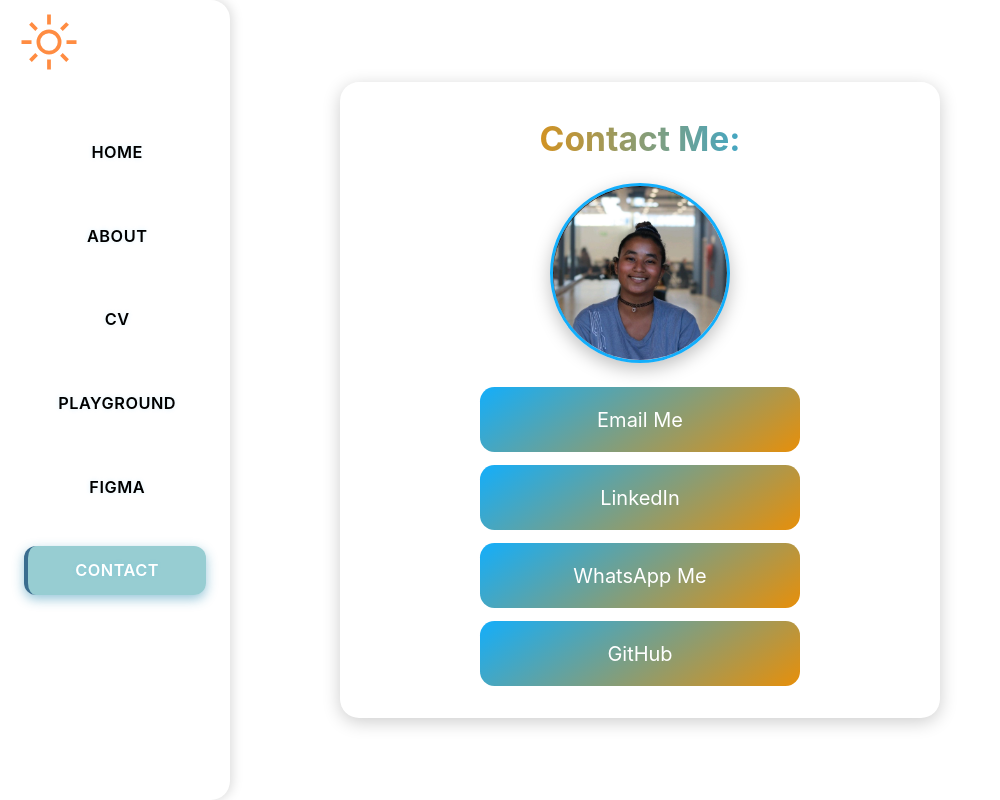
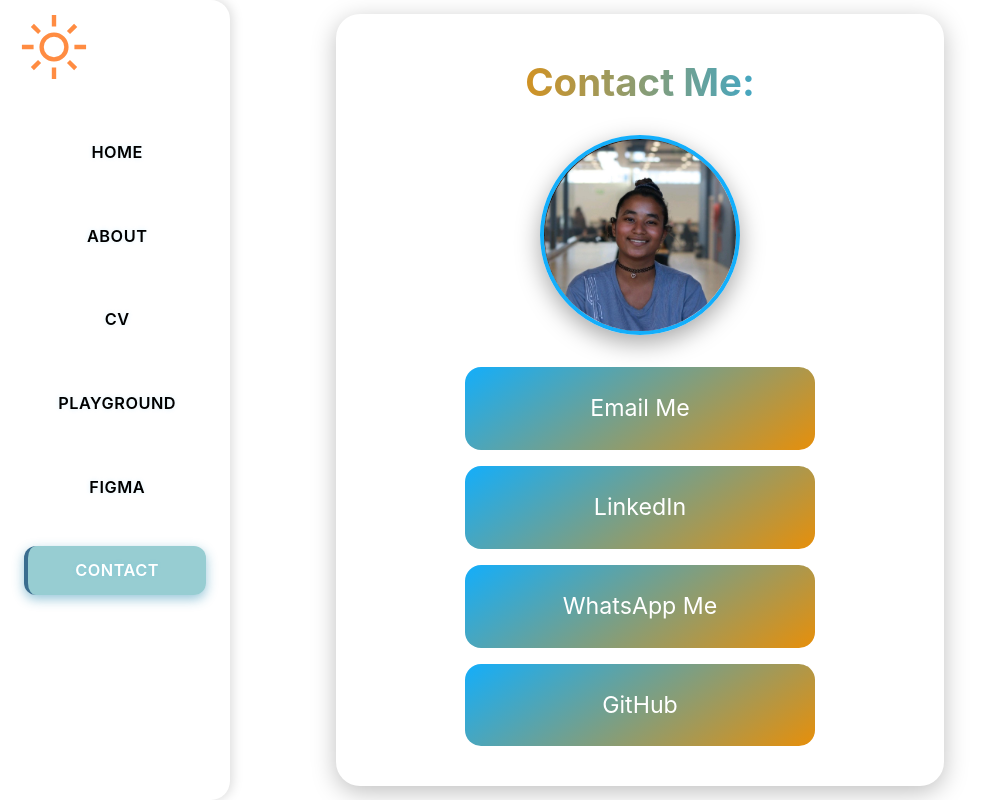
Before and after one commit to Steffycoding/PORTFOLIO, a Nuxt app: page /contact in a window 1280 px wide. Shown: the whole page, without its empty margins (0-1000 px from the left). Built offline with nearby package versions, Linux system fonts and the light colour scheme.

Commit message:
Update contact.vue

```diff
--- a/pages/contact.vue
+++ b/pages/contact.vue
@@ -57,7 +57,7 @@ const toggleDarkMode = () => { isDarkMode.value = !isDarkMode.value }
   display: flex;
   justify-content: center;
   align-items: center;
-  padding: 1.5rem;
+  padding: 2rem;
   overflow: hidden;
   position: relative;
   height: 100vh;
@@ -68,7 +68,7 @@ const toggleDarkMode = () => { isDarkMode.value = !isDarkMode.value }
   position: fixed;
   top: 1.5vh;
   left: 1.5vw;
-  width: clamp(35px, 5.5vw, 60px);
+  width: clamp(40px, 6vw, 70px);
   z-index: 1100;
   cursor: pointer;
 }
@@ -76,36 +76,33 @@ const toggleDarkMode = () => { isDarkMode.value = !isDarkMode.value }
   width: 100%;
 }
 .theme-toggle:hover {
-  transform: scale(1.1);
+  transform: scale(1.12);
   transition: transform 0.2s ease;
 }
 
-:root { --project-title-color: #fff; }
-body.light-mode { background-color: #65686a; }
-
 /* Popup Card */
 .popup-card {
-  width: 85%;
-  max-width: 550px;
+  width: 90%;
+  max-width: 600px;
   background: transparent;
-  backdrop-filter: blur(6px);
-  border-radius: 1.2rem;
-  padding: 2rem;
+  backdrop-filter: blur(12px);
+  border-radius: 1.5rem;
+  padding: 2.5rem;
   display: flex;
   flex-direction: column;
   align-items: center;
-  box-shadow: 0 4px 18px rgba(0, 0, 0, 0.2);
+  box-shadow: 0 6px 25px rgba(0, 0, 0, 0.25);
   transition: background-color 0.3s ease, box-shadow 0.3s ease;
 }
 
-.dark-mode .contact-page {
+.dark-mode .contact-page{
   background-color: #102333;
 }
 
 /* Dark Mode */
 .dark-mode .popup-card {
   background: #1b3347;
-  box-shadow: 0 4px 18px rgba(19, 174, 251, 0.2);
+  box-shadow: 0 6px 25px rgba(19, 174, 251, 0.25);
 }
 
 /* Contact Buttons in dark mode */
@@ -133,10 +130,10 @@ body.light-mode { background-color: #65686a; }
 
 /* Title */
 .page-heading {
-  font-size: 1.8rem;
+  font-size: 2rem;
   font-weight: 700;
   text-align: center;
-  margin-bottom: 1.2rem;
+  margin-bottom: 1.5rem;
   font-family: 'Poppins', 'Inter', sans-serif;
   background: linear-gradient(90deg, #E78F0A, #13AEFB, #E78F0A);
   background-size: 300% 300%;
@@ -150,18 +147,18 @@ body.light-mode { background-color: #65686a; }
   100% { background-position: 0% 50%; }
 }
 
-/* Upload label */
+/* Upload label (if needed) */
 .upload-label {
   color: #E78F0A;
-  font-size: 1rem;
+  font-size: 1.1rem;
   font-weight: 600;
-  background: rgba(231, 143, 10, 0.12);
+  background: rgba(231, 143, 10, 0.15);
   border: 2px solid #E78F0A;
   border-radius: 1rem;
-  padding: 0.6rem 1.2rem;
+  padding: 0.7rem 1.5rem;
   cursor: pointer;
   transition: all 0.25s ease;
-  margin-bottom: 1.2rem;
+  margin-bottom: 1.5rem;
 }
 .upload-label:hover {
   background: #E78F0A;
@@ -170,7 +167,7 @@ body.light-mode { background-color: #65686a; }
 .dark-mode .upload-label {
   border-color: #13AEFB;
   color: #13AEFB;
-  background: rgba(19, 124, 181, 0.12);
+  background: rgba(19, 124, 181, 0.15);
 }
 .dark-mode .upload-label:hover {
   background: #13AEFB;
@@ -180,13 +177,13 @@ body.light-mode { background-color: #65686a; }
 
 /* Profile pic */
 .profile-pic {
-  width: 180px;
-  height: 180px;
+  width: 220px;
+  height: 220px;
   border-radius: 50%;
   object-fit: cover;
-  margin-bottom: 1.5rem;
-  box-shadow: 0 6px 18px rgba(0, 0, 0, 0.25);
-  border: 3px solid #13AEFB;
+  margin-bottom: 2rem;
+  box-shadow: 0 8px 25px rgba(0, 0, 0, 0.35);
+  border: 4px solid #13AEFB;
   transition: border-color 0.3s ease;
 }
 .dark-mode .profile-pic { border-color: #E78F0A; }
@@ -195,21 +192,21 @@ body.light-mode { background-color: #65686a; }
 .contact-links {
   display: flex;
   flex-direction: column;
-  gap: 0.8rem;
+  gap: 1rem;
   width: 100%;
   align-items: center;
 }
 
 .contact-btn {
   display: block;
-  width: 75%;
-  max-width: 320px;
+  width: 80%;
+  max-width: 350px;
   text-align: center;
-  padding: 0.9rem 1.2rem;
-  font-size: 1.15rem;
+  padding: 1rem 1.5rem;
+  font-size: 1.3rem;
   color: #fff;
   background: linear-gradient(145deg, #13AEFB, #E78F0A);
-  border-radius: 0.9rem;
+  border-radius: 1rem;
   text-decoration: none;
   transition: all 0.25s ease;
 }
@@ -226,17 +223,17 @@ body.light-mode { background-color: #65686a; }
 
 /* ---------------- Responsiveness ---------------- */
 @media (min-width: 1600px) {
-  .popup-card { width: 45%; max-width: 700px; padding: 2.5rem; }
-  .page-heading { font-size: 2.5rem; }
-  .profile-pic { width: 220px; height: 220px; }
-  .contact-btn { font-size: 1.4rem; padding: 1.2rem 0; }
+  .popup-card { width: 45%; max-width: 800px; padding: 3rem; }
+  .page-heading { font-size: 3rem; }
+  .profile-pic { width: 250px; height: 250px; }
+  .contact-btn { font-size: 1.6rem; padding: 1.6rem 0; }
 }
 
 @media (min-width: 768px) and (max-width: 1280px) {
-  .popup-card { width: 50%; max-width: 600px; padding: 2rem; }
-  .page-heading { font-size: 2.1rem; }
-  .profile-pic { width: 180px; height: 180px; }
-  .contact-btn { font-size: 1.25rem; padding: 1.1rem 0; }
+  .popup-card { width: 50%; max-width: 650px; padding: 2.5rem; }
+  .page-heading { font-size: 2.4rem; }
+  .profile-pic { width: 200px; height: 200px; }
+  .contact-btn { font-size: 1.45rem; padding: 1.5rem 0; }
 }
 
 @media (max-width: 480px) {
@@ -246,22 +243,22 @@ body.light-mode { background-color: #65686a; }
     overflow: hidden;
   }
   .main-content {
-    padding: 1rem 0.8rem;
+    padding: 1.5rem 1rem;
     align-items: center;
     justify-content: center;
     height: 100vh;
-    transform: translateY(-20px);
+    transform: translateY(-30px);
   }
   .popup-card {
     width: 90%;
-    max-width: 350px;
-    padding: 1.2rem;
-    box-shadow: 0 3px 12px rgba(0, 0, 0, 0.15);
-    border-radius: 0.9rem;
+    max-width: 380px;
+    padding: 1.5rem;
+    box-shadow: 0 4px 15px rgba(0, 0, 0, 0.2);
+    border-radius: 1rem;
   }
-  .page-heading { font-size: 1.4rem; margin-bottom: 0.8rem; }
-  .profile-pic { width: 120px; height: 120px; margin-bottom: 1rem; }
-  .contact-btn { width: 100%; max-width: 280px; font-size: 1rem; padding: 0.75rem 0; }
+  .page-heading { font-size: 1.6rem; margin-bottom: 1rem; }
+  .profile-pic { width: 140px; height: 140px; margin-bottom: 1.2rem; }
+  .contact-btn { width: 100%; max-width: 300px; font-size: 1.15rem; padding: 0.9rem 0; }
   SidebarAdmin { display: none; }
 }
 
```
